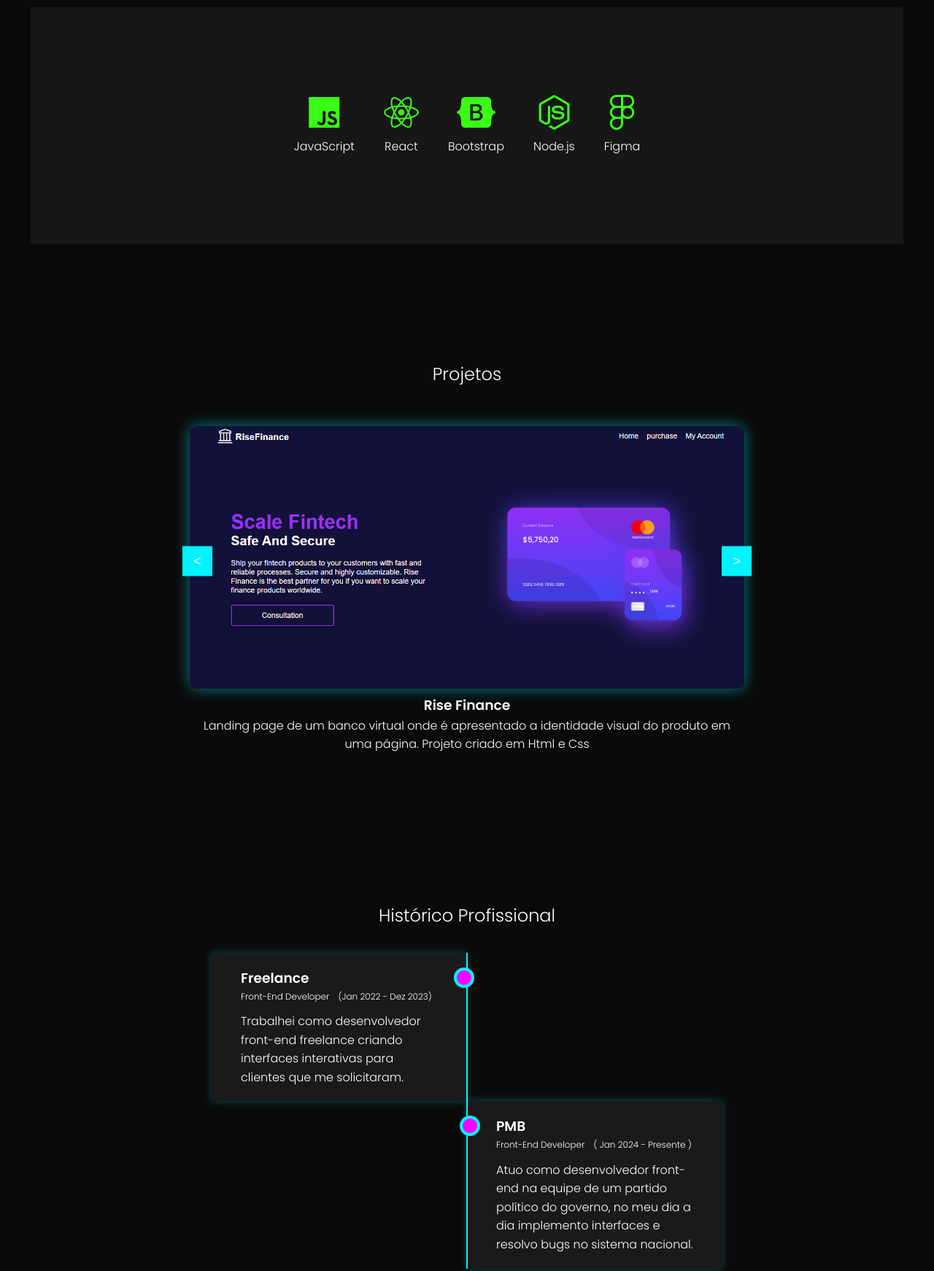
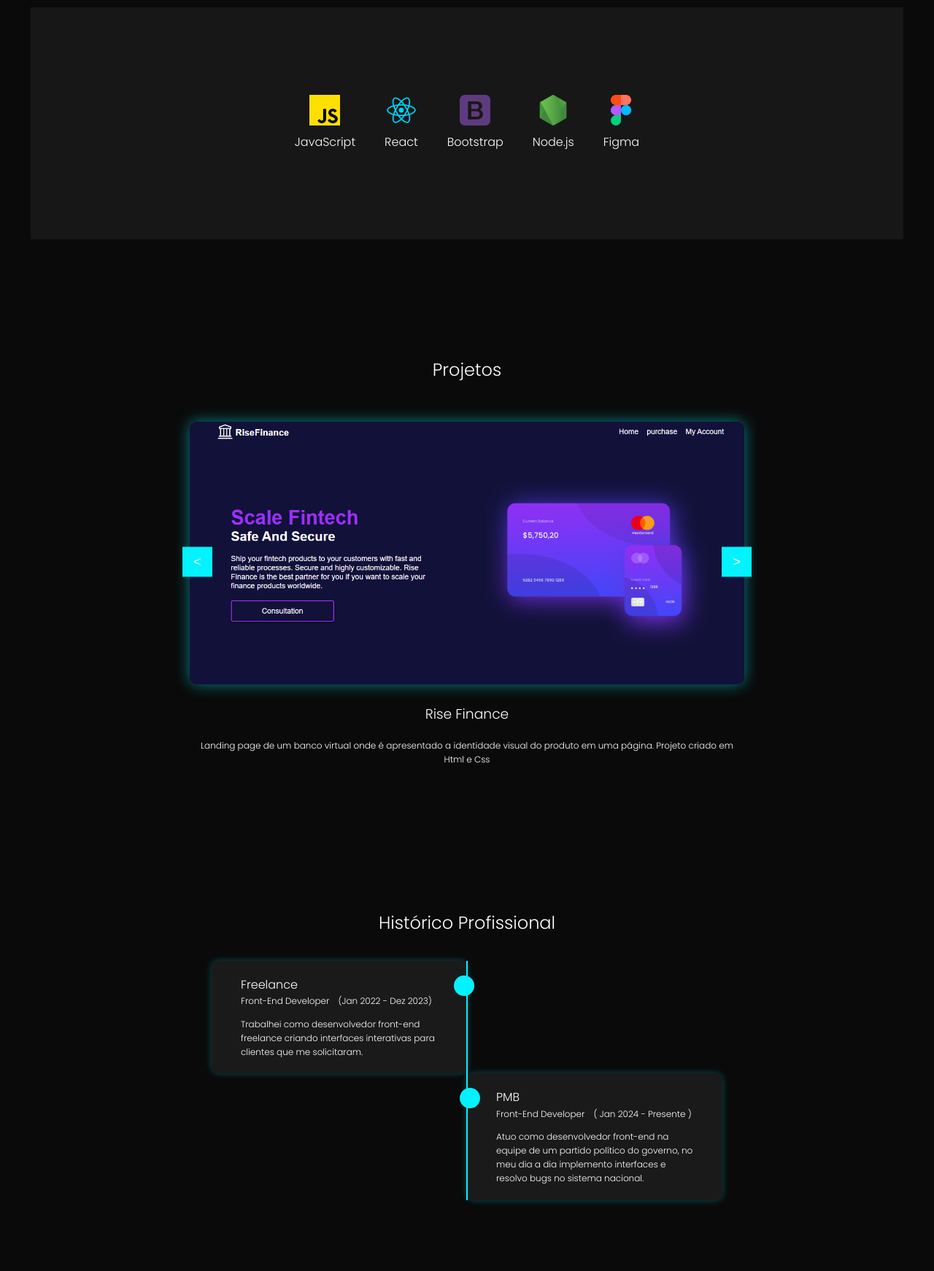
Before and after one commit to PatrickCorrea/dev-portifolio, a plain HTML site: page index.html in a window 1280 px wide. Shown: the part 1040-2782 px from the top of the page at 73% size. Drawn offline with Linux system fonts and the light colour scheme.

Commit message:
Ajustes nas fonts , alteração icons de habilidades e adicionando projeto quarks

```diff
--- a/index.html
+++ b/index.html
@@ -52,23 +52,23 @@
             <h2>Habilidades</h2>
             <div class="skills-container">
                 <div class="skill">
-                    <i class="fab fa-js"></i>
+                    <img src="./assets/skills/js (1).png" alt="">
                     <span>JavaScript</span>
                 </div>
                 <div class="skill">
-                    <i class="fab fa-react"></i>
+                    <img src="./assets/skills/react.png" alt="">
                     <span>React</span>
                 </div>
                 <div class="skill">
-                    <i class="fab fa-bootstrap"></i>
+                    <img src="./assets/skills/bootstrap (1).png" alt="">
                     <span>Bootstrap</span>
                 </div>
                 <div class="skill">
-                    <i class="fab fa-node-js"></i>
+                    <img src="./assets/skills/node-js.png" alt="">
                     <span>Node.js</span>
                 </div>
                 <div class="skill">
-                    <i class="fab fa-figma"></i>
+                    <img src="./assets/skills/figma.png" alt="">
                     <span>Figma</span>
                 </div>
             </div>
@@ -99,6 +99,14 @@
                         <h3>Coffee Shop </h3>
                         <p>Landing page design for coffee shop showcasing products, providing information about the
                             store and reinforcing brand identity. Project developed with html, css and javascript</p>
+                    </div>
+                    <div class="project">
+                        <a href="https://patrickcorrea.github.io/quarks-software-technology-landingpage/"
+                            target="_blank"><img src="./assets/projects-image/quarks.png" alt="Projeto 4"></a>
+                        <h3>Quarks Software Technology </h3>
+                        <p>Landing page for capturing leads. Project created to demonstrate the brand's identity,
+                            displaying brief feedback, projects created and a form for customers to get in touch project
+                            created with html and css.</p>
                     </div>
                 </div>
                 <button class="prev">&lt;</button>
--- a/style.css
+++ b/style.css
@@ -216,8 +216,8 @@ p {
     transform: translateY(0);
 }
 
-.skill i {
-    font-size: 48px;
+.skill img {
+    width: 42px;
     margin-bottom: 10px;
     color: var(--neon-green);
 }
@@ -284,6 +284,17 @@ span {
     right: 10px;
 }
 
+.project h3{
+    margin-top: 18px;
+    font-weight: 100;
+}
+
+.project p{
+    margin-top: 18px;
+    font-size: 12px;
+    font-weight: 100;
+}
+
 .timeline {
     position: relative;
     max-width: 700px;
@@ -295,16 +306,20 @@ span {
     gap: 12px;
 }
 
+.timeline-item h3{
+    font-size: 16px;
+    font-weight: 100;
+}
+
 .work-time p {
     font-size: 12px;
-}
-
-.work-time-p {
     font-weight: lighter;
+    margin-top: 0;
 }
 
 .work-about {
     margin-top: 12px;
+    font-size: 12px;
     font-weight: 100;
 }
 
@@ -324,6 +339,7 @@ span {
     position: relative;
     background-color: var(--light-bg);
     width: 50%;
+    border-radius: 10px;
     box-shadow: 0 0 10px rgba(0, 243, 255, 0.3);
 }
 
@@ -333,7 +349,7 @@ span {
     width: 20px;
     height: 20px;
     right: -10px;
-    background-color: var(--neon-pink);
+    background-color: var(--neon-blue);
     border: 4px solid var(--neon-blue);
     top: 20px;
     border-radius: 50%;
```
Also changed, not shown: assets/projects-image/quarks.png (added), assets/skills/bootstrap (1).png (added), assets/skills/figma.png (added), assets/skills/js (1).png (added), assets/skills/node-js.png (added), assets/skills/react.png (added).
